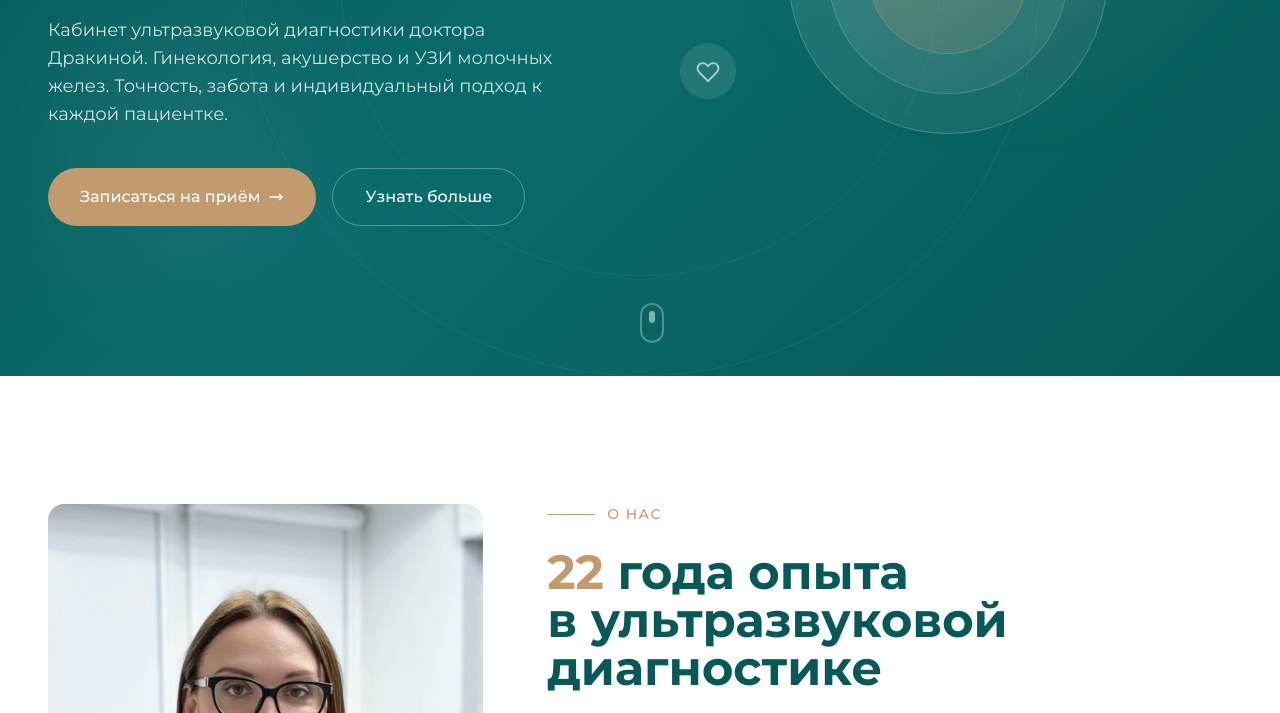
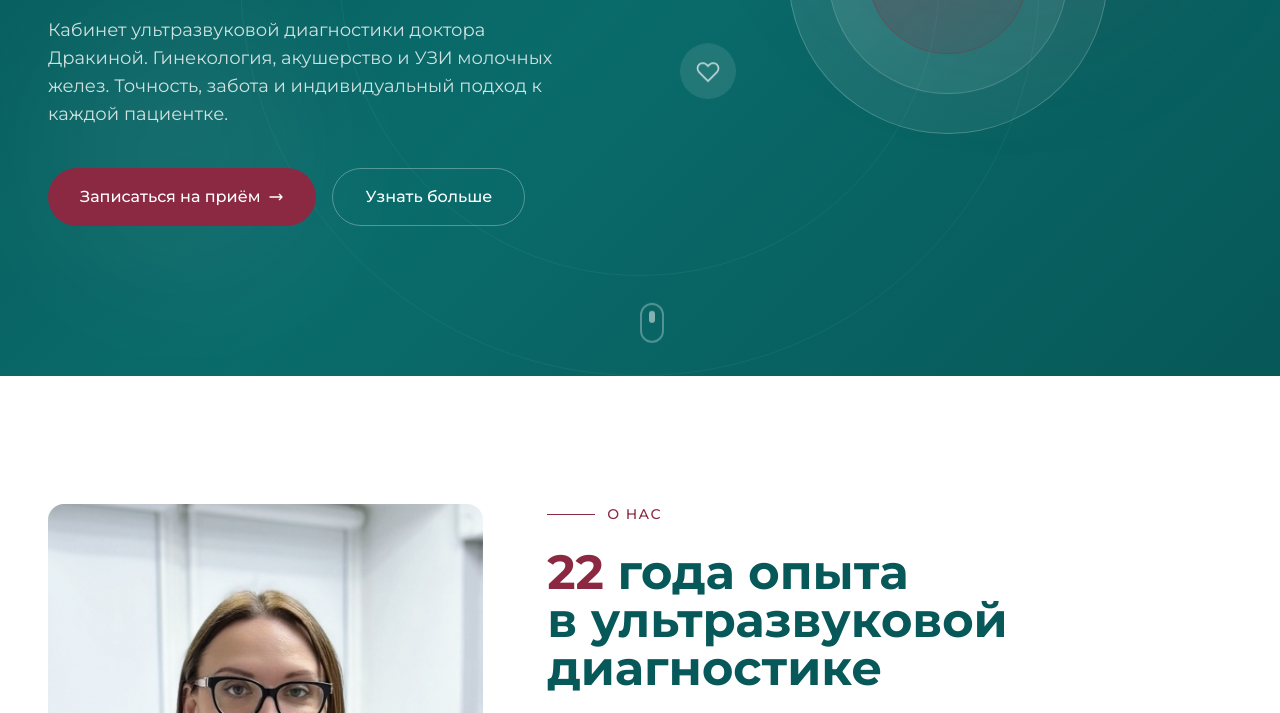
Before and after one commit to Zenden32/drakina, a plain HTML site: page index.html in a window 1280 px wide. Shown: the part 424-1137 px from the top of the page. Drawn offline with nearby package versions, Linux system fonts and the light colour scheme.

Commit message:
Update index.html

```diff
--- a/index.html
+++ b/index.html
@@ -14,8 +14,8 @@
     primary: '#075858',
     'primary-light': '#0a7a7a',
     secondary: '#636663',
-                        accent: '#c19b6e',
-                        'accent-light': '#d4b48a',
+    accent: '#8b2942',        // бордовый вместо #c19b6e
+    'accent-light': '#a8425c', // светлее бордовый вместо #d4b48a
     cream: '#faf8f5',
 },
                     fontFamily: {
```
Lines whose indentation alone changed are shown as unchanged.
